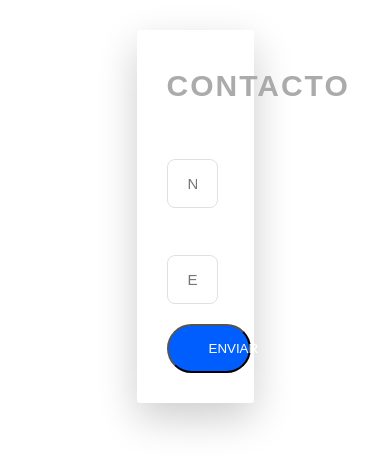
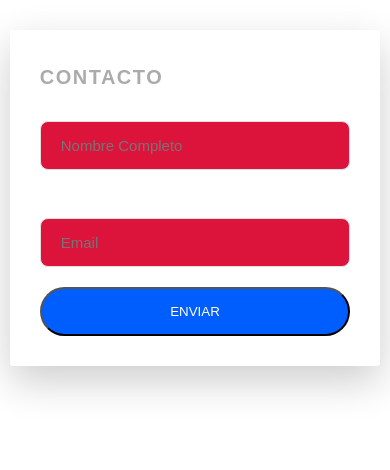
Before and after one commit to ozwaldo/pm2pagina, a plain HTML site: page index.html in a window 390 px wide. Drawn offline with Linux system fonts and the light colour scheme.

Commit message:
Update estilo.css

```diff
--- a/estilo.css
+++ b/estilo.css
@@ -16,12 +16,25 @@ body{
     padding: 30px;
     box-shadow: 0 15px 40px rgba(0, 0, 0, 0.2);
 }
+
+@media only screen and (max-width: 700px) {
+    .form-contacto{
+        width: 95%;
+    }
+}
+
 .heading-sec {
     font-size: 30px;
     text-transform: uppercase;
     font-weight: 700;
     display: inline-block;
     letter-spacing: 2px;
+}
+@media only screen and (max-width: 700px){
+    .heading-sec{
+        font-size: 20px;
+        letter-spacing: 1.5px;
+    }
 }
 .form-group{
     display: flex;
@@ -37,6 +50,12 @@ body{
     background-color: rgba(255, 255, 255, 0.5);
     border: 1px solid #e0e0e0;
     width: 90%;
+}
+@media only screen and (max-width: 700px) {
+    .form-input{
+        width: 100%;
+        background-color: crimson;
+    }
 }
 .form-input:focus {
     outline: none;
```
